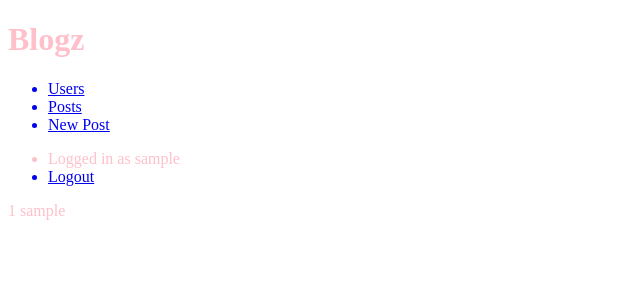
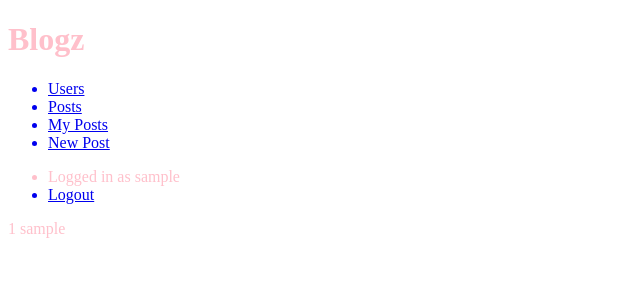
Before and after one commit to wolfgangwarneke/blogz-flask, a Flask app: page / in a window 1280 px wide. Shown: the top 300 px of the page, without its empty margins (0-640 px from the left). Run offline with Flask 2, Linux system fonts and the light colour scheme; the visitor is signed in with stand-in values (Sample User, id 1); data comes from the database, SQL or seed files in the repository.

Commit message:
add myposts link to nav when logged in

```diff
--- a/templates/base.html
+++ b/templates/base.html
@@ -13,6 +13,7 @@
           <a href="/users"><li>Users</li></a>
           <a href="/posts"><li>Posts</li></a>
           {% if session['username'] %}
+          <a href="/user/{{session['username']}}"><li>My Posts</li></a>
           <a href="/newpost"><li>New Post</li></a>
           {% endif %}
         </ul>
```
